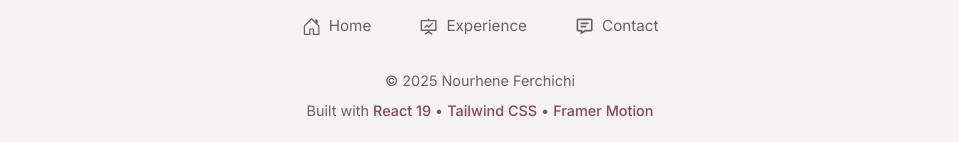
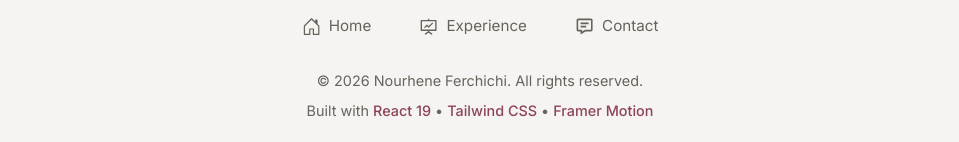
Before and after one commit to Nourhene123/Portfolio, a React (Vite) app: page / in a window 1280 px wide. Shown: the part 10600-10742 px from the top of the page, without its empty margins (160-1119 px from the left). Built offline with nearby package versions, Linux system fonts and the light colour scheme; no server answers.

Commit message:
Add All Rights Reserved license and footer notice

```diff
--- a/src/components/footer/Footer.tsx
+++ b/src/components/footer/Footer.tsx
@@ -39,7 +39,7 @@ const Footer = () => {
           </button>
         </nav>
         <div className="footer-credits">
-          <p>© 2025 Nourhene Ferchichi</p>
+          <p>© 2026 Nourhene Ferchichi. All rights reserved.</p>
           <p className="built-with">
             Built with <span className="tech">React 19</span> •{" "}
             <span className="tech">Tailwind CSS</span> •{" "}
```
Also changed, not shown: 1 other file (tests, documents, lock files or other folders).
